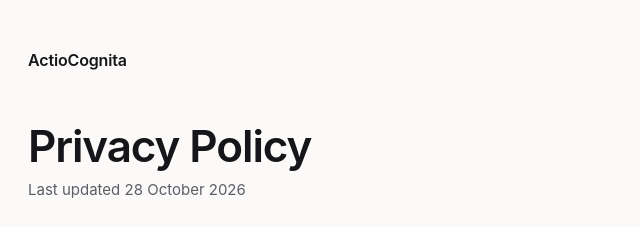
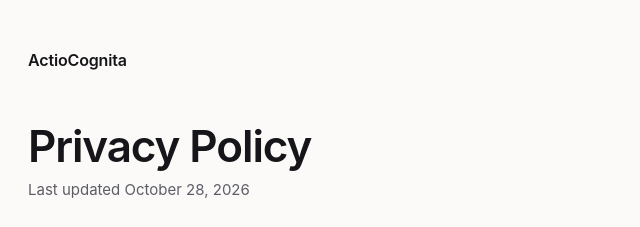
Before and after one commit to CaryJM/actiocognita-site, a plain HTML site: page public/privacy.html in a window 1280 px wide. Shown: the top 227 px of the page, 308-948 px from the left. Drawn offline with Linux system fonts and the light colour scheme.

Commit message:
Privacy Policy: US date format

```diff
--- a/public/privacy.html
+++ b/public/privacy.html
@@ -13,7 +13,7 @@
   <header><a class="home" href="/">ActioCognita</a></header>
   <main>
     <h1>Privacy Policy</h1>
-    <p class="updated">Last updated 28 October 2026</p>
+    <p class="updated">Last updated October 28, 2026</p>
 
     <p class="lede">This policy covers every app published by ActioCognita LLC (“we”, “us”) and distributed through
     Apple’s App Stores. The first section applies to all of our apps. Each app then has its own section saying
```
